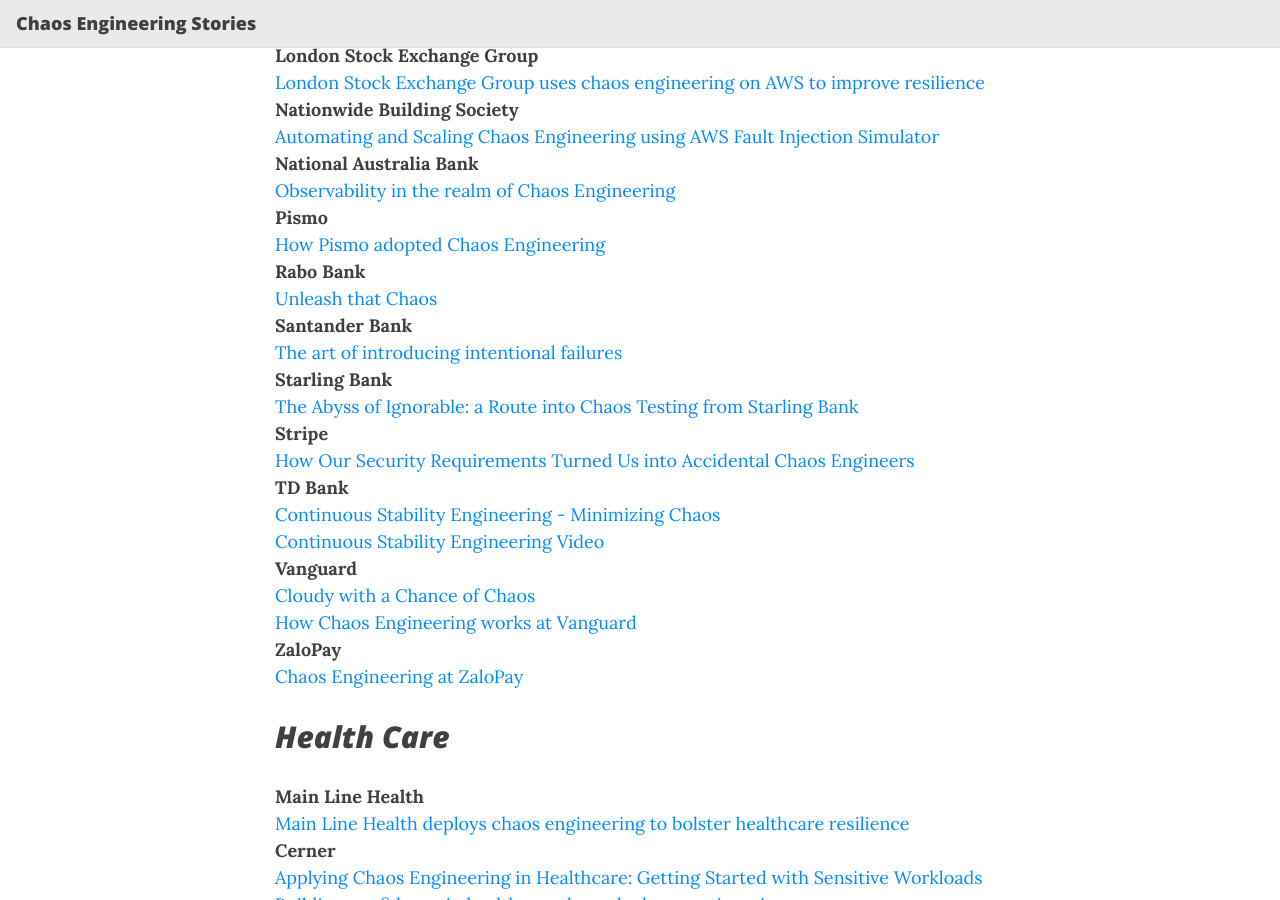
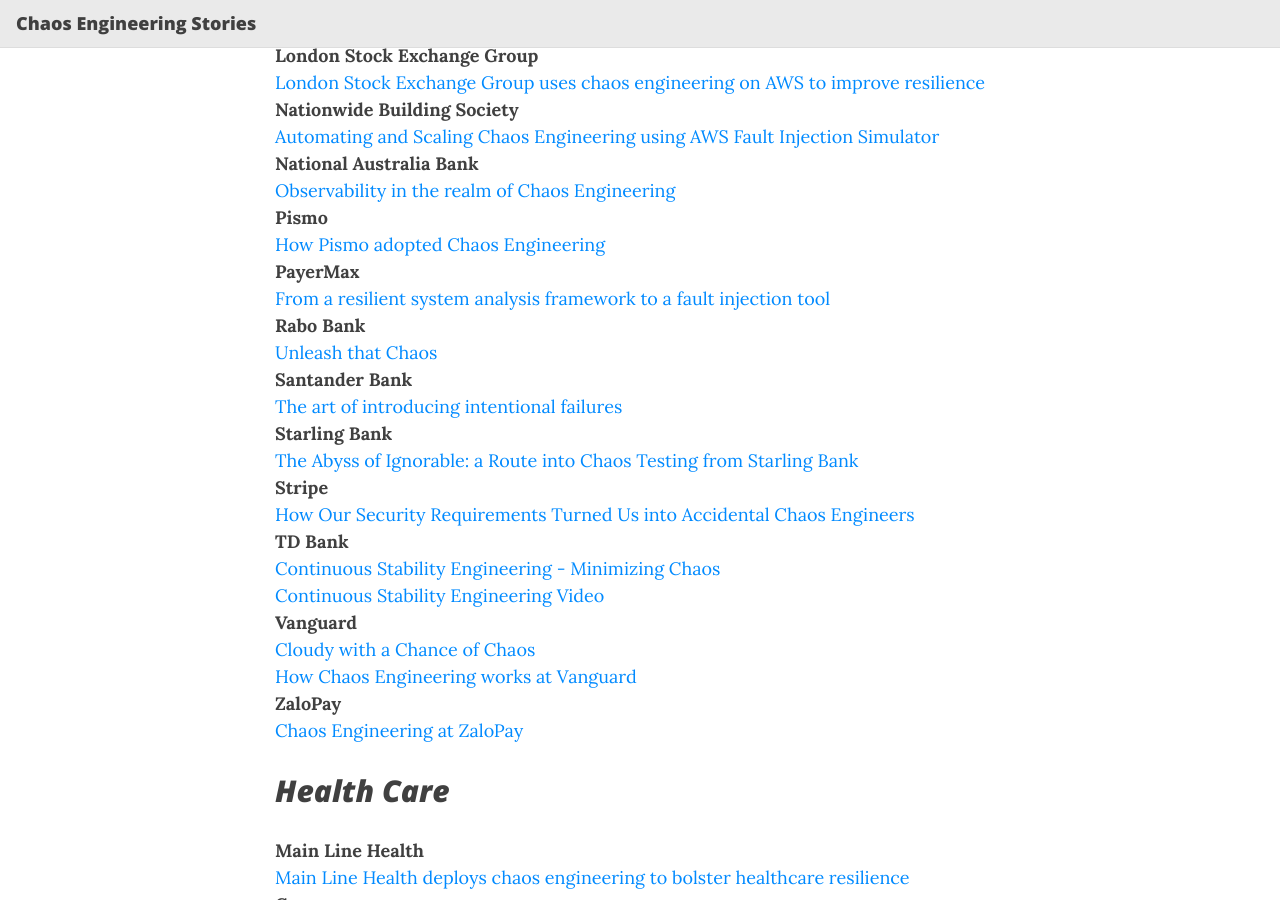
Before and after one commit to ldomb/ChaosEngineeringPublicStories, a Jekyll site: the page built from index.md, in a window 1280 px wide and 900 px high, scrolled down 1548 px. Built offline with Jekyll 4.4.1, drawn with Linux system fonts in a browser that asks for light colours; nearby versions of some CDN libraries.

Commit message:
added payermax

```diff
--- a/index.md
+++ b/index.md
@@ -64,6 +64,8 @@ _**Financial Services**_
 [Observability in the realm of Chaos Engineering](https://medium.com/@nabtechblog/observability-in-the-realm-of-chaos-engineering-99089226ca51)
 **Pismo**
 [How Pismo adopted Chaos Engineering](https://pismo.io/es/blog/chaos-engineering-is-like-a-lab-says-mauricio-galdieri-on-gremlins-podcast/)
+**PayerMax**
+[From a resilient system analysis framework to a fault injection tool](https://aws.amazon.com/solutions/case-studies/payermax/#:~:text=Chaos%20Engineering%20injects%20unknown%20faults,caused%20by%20system%20stability%20defects.)
 **Rabo Bank**
 [Unleash that Chaos](https://rabobank.jobs/en/techblog/coding-architecture/unleash-that-chaos-engineering/)
 **Santander Bank**
```
